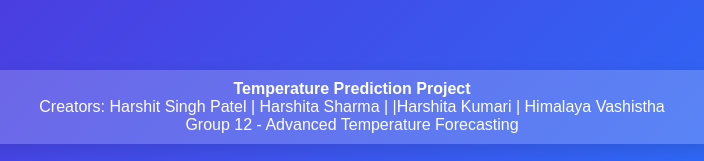
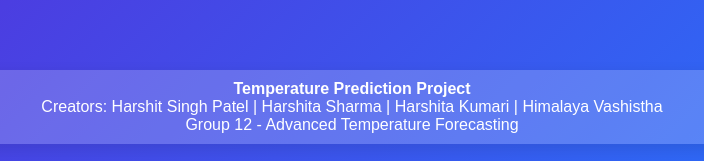
Before and after one commit to JohnWick0091/Temp-Predict, a plain HTML site: page index.html in a window 1280 px wide. Shown: the part 636-797 px from the top of the page, 288-992 px from the left. Drawn offline with Linux system fonts and the light colour scheme; no server answers.

Commit message:
Update index.html

```diff
--- a/index.html
+++ b/index.html
@@ -115,7 +115,7 @@
 
     <div class="creator-info">
         <strong>Temperature Prediction Project</strong><br>
-        Creators: Harshit Singh Patel | Harshita Sharma | |Harshita Kumari | Himalaya Vashistha<br>
+        Creators: Harshit Singh Patel | Harshita Sharma | Harshita Kumari | Himalaya Vashistha<br>
         Group 12 - Advanced Temperature Forecasting
     </div>
 
```
